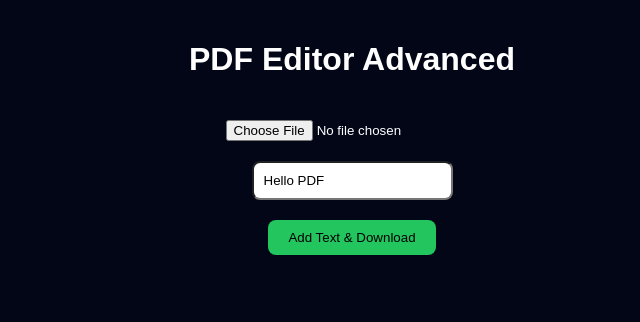
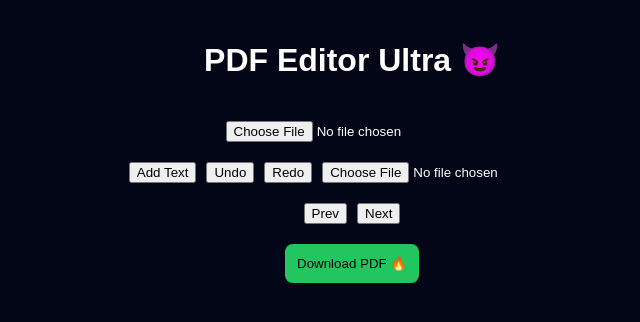
Before and after one commit to goalandpriority-ui/file-lab, a Next.js app: page /pdf-editor in a window 1280 px wide. Shown: the top 322 px of the page, without its empty margins (288-928 px from the left). Built offline with nearby package versions, Linux system fonts and the light colour scheme.

Commit message:
Enhance PDF editor with text management features
Refactor PDF editor to support multiple text elements, undo/redo functionality, and improved layout.

```diff
--- a/app/pdf-editor/page.js
+++ b/app/pdf-editor/page.js
@@ -1,36 +1,120 @@
 "use client"
 
-import { useState } from "react"
+import { useState, useRef } from "react"
 import { PDFDocument, rgb, StandardFonts } from "pdf-lib"
+import Draggable from "react-draggable"
 
 export default function Page() {
   const [file, setFile] = useState(null)
-  const [text, setText] = useState("Hello PDF")
-  const [loading, setLoading] = useState(false)
+  const [pdfUrl, setPdfUrl] = useState("")
+  const [texts, setTexts] = useState([])
+  const [sign, setSign] = useState(null)
+  const [pageIndex, setPageIndex] = useState(0)
+  const [history, setHistory] = useState([])
+  const [redoStack, setRedoStack] = useState([])
+  const canvasRef = useRef(null)
 
-  const handleEdit = async () => {
-    if (!file) return alert("Upload PDF")
+  // 🔥 LOAD PDF
+  const handleFile = (e) => {
+    const f = e.target.files[0]
+    if (!f) return
 
-    setLoading(true)
+    setFile(f)
+    setPdfUrl(URL.createObjectURL(f))
+  }
+
+  // 🔥 SAVE HISTORY
+  const saveHistory = (state) => {
+    setHistory([...history, JSON.stringify(state)])
+    setRedoStack([])
+  }
+
+  // 🔥 UNDO
+  const undo = () => {
+    if (!history.length) return
+    const last = history[history.length - 1]
+    setRedoStack([...redoStack, JSON.stringify(texts)])
+    setTexts(JSON.parse(last))
+    setHistory(history.slice(0, -1))
+  }
+
+  // 🔥 REDO
+  const redo = () => {
+    if (!redoStack.length) return
+    const next = redoStack[redoStack.length - 1]
+    setHistory([...history, JSON.stringify(texts)])
+    setTexts(JSON.parse(next))
+    setRedoStack(redoStack.slice(0, -1))
+  }
+
+  // 🔥 ADD TEXT
+  const addText = () => {
+    saveHistory(texts)
+    setTexts([...texts, { x: 50, y: 100, text: "Edit me", size: 20, page: pageIndex }])
+  }
+
+  // 🔥 UPDATE TEXT
+  const updateText = (i, val) => {
+    const updated = [...texts]
+    updated[i].text = val
+    setTexts(updated)
+  }
+
+  // 🔥 RESIZE TEXT
+  const resizeText = (i, size) => {
+    const updated = [...texts]
+    updated[i].size = size
+    setTexts(updated)
+  }
+
+  // 🔥 SIGN
+  const handleSign = (e) => {
+    const img = e.target.files[0]
+    if (img) setSign(URL.createObjectURL(img))
+  }
+
+  // 🔥 DRAW TOOL
+  const draw = (e) => {
+    const canvas = canvasRef.current
+    const ctx = canvas.getContext("2d")
+    ctx.fillStyle = "red"
+    ctx.beginPath()
+    ctx.arc(e.nativeEvent.offsetX, e.nativeEvent.offsetY, 2, 0, 2 * Math.PI)
+    ctx.fill()
+  }
+
+  // 🔥 DOWNLOAD
+  const handleDownload = async () => {
+    if (!file) return
 
     const bytes = await file.arrayBuffer()
+    const pdf = await PDFDocument.load(bytes)
+    const pages = pdf.getPages()
+    const font = await pdf.embedFont(StandardFonts.Helvetica)
 
-    const pdfDoc = await PDFDocument.load(bytes)
-    const pages = pdfDoc.getPages()
-
-    const font = await pdfDoc.embedFont(StandardFonts.Helvetica)
-
-    // 🔥 Add text to first page
-    pages[0].drawText(text, {
-      x: 50,
-      y: 500,
-      size: 24,
-      font,
-      color: rgb(1, 0, 0)
+    texts.forEach((t) => {
+      pages[t.page].drawText(t.text, {
+        x: t.x,
+        y: t.y,
+        size: t.size,
+        font,
+        color: rgb(1, 0, 0)
+      })
     })
 
-    const pdfBytes = await pdfDoc.save()
+    if (sign) {
+      const imgBytes = await fetch(sign).then(res => res.arrayBuffer())
+      const imgEmbed = await pdf.embedPng(imgBytes)
 
+      pages[pageIndex].drawImage(imgEmbed, {
+        x: 50,
+        y: 50,
+        width: 100,
+        height: 50
+      })
+    }
+
+    const pdfBytes = await pdf.save()
     const blob = new Blob([pdfBytes], { type: "application/pdf" })
     const url = URL.createObjectURL(blob)
 
@@ -38,53 +122,101 @@ export default function Page() {
     a.href = url
     a.download = "edited.pdf"
     a.click()
-
-    setLoading(false)
   }
 
   return (
-    <main style={{
-      display:"flex",
-      flexDirection:"column",
-      alignItems:"center",
-      padding:"20px",
-      background:"#020617",
-      color:"#fff",
-      minHeight:"100vh",
-      gap:"20px"
-    }}>
+    <main style={layout}>
+      <h1>PDF Editor Ultra 😈</h1>
 
-      <h1>PDF Editor Advanced</h1>
+      <input type="file" accept="application/pdf" onChange={handleFile} />
 
-      <input
-        type="file"
-        accept="application/pdf"
-        onChange={(e)=>setFile(e.target.files[0])}
-      />
+      <div style={{display:"flex", gap:"10px"}}>
+        <button onClick={addText}>Add Text</button>
+        <button onClick={undo}>Undo</button>
+        <button onClick={redo}>Redo</button>
+        <input type="file" accept="image/*" onChange={handleSign}/>
+      </div>
 
-      <input
-        placeholder="Enter text to add"
-        value={text}
-        onChange={(e)=>setText(e.target.value)}
-        style={{
-          padding:"10px",
-          borderRadius:"8px"
-        }}
-      />
+      <div style={{display:"flex", gap:"10px"}}>
+        <button onClick={()=>setPageIndex(p=>Math.max(p-1,0))}>Prev</button>
+        <button onClick={()=>setPageIndex(p=>p+1)}>Next</button>
+      </div>
 
-      <button
-        onClick={handleEdit}
-        disabled={loading}
-        style={{
-          padding:"10px 20px",
-          background:"#22c55e",
-          border:"none",
-          borderRadius:"8px"
-        }}
-      >
-        {loading ? "Editing..." : "Add Text & Download"}
+      {pdfUrl && (
+        <div style={{position:"relative"}}>
+          <iframe src={pdfUrl + "#page=" + (pageIndex+1)} width="500" height="600" />
+
+          {/* DRAW CANVAS */}
+          <canvas
+            ref={canvasRef}
+            width={500}
+            height={600}
+            onMouseMove={(e)=>e.buttons===1 && draw(e)}
+            style={{position:"absolute", top:0, left:0}}
+          />
+
+          {/* TEXT */}
+          {texts
+            .filter(t=>t.page===pageIndex)
+            .map((t, i) => (
+            <Draggable
+              key={i}
+              onStop={(e, data) => {
+                const updated = [...texts]
+                updated[i].x = data.x
+                updated[i].y = 600 - data.y
+                setTexts(updated)
+              }}
+            >
+              <div style={{position:"absolute", top:t.y, left:t.x}}>
+                <input
+                  value={t.text}
+                  onChange={(e)=>updateText(i, e.target.value)}
+                />
+                <input
+                  type="range"
+                  min="10"
+                  max="40"
+                  value={t.size}
+                  onChange={(e)=>resizeText(i, e.target.value)}
+                />
+              </div>
+            </Draggable>
+          ))}
+
+          {/* SIGN */}
+          {sign && (
+            <img src={sign} style={{
+              position:"absolute",
+              bottom:"20px",
+              left:"20px",
+              width:"100px"
+            }}/>
+          )}
+        </div>
+      )}
+
+      <button onClick={handleDownload} style={btn}>
+        Download PDF 🔥
       </button>
-
     </main>
   )
-          }
+}
+
+const layout = {
+  display:"flex",
+  flexDirection:"column",
+  alignItems:"center",
+  gap:"20px",
+  background:"#020617",
+  color:"#fff",
+  padding:"20px",
+  minHeight:"100vh"
+}
+
+const btn = {
+  padding:"12px",
+  background:"#22c55e",
+  border:"none",
+  borderRadius:"8px"
+        }
```
